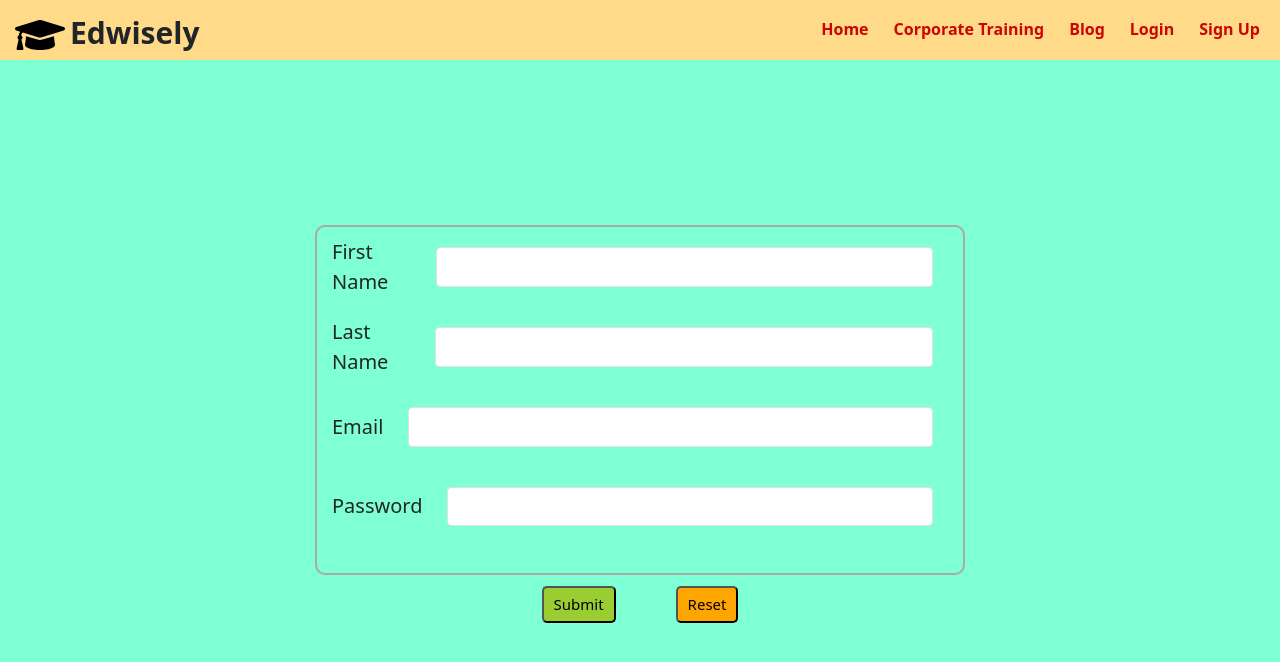
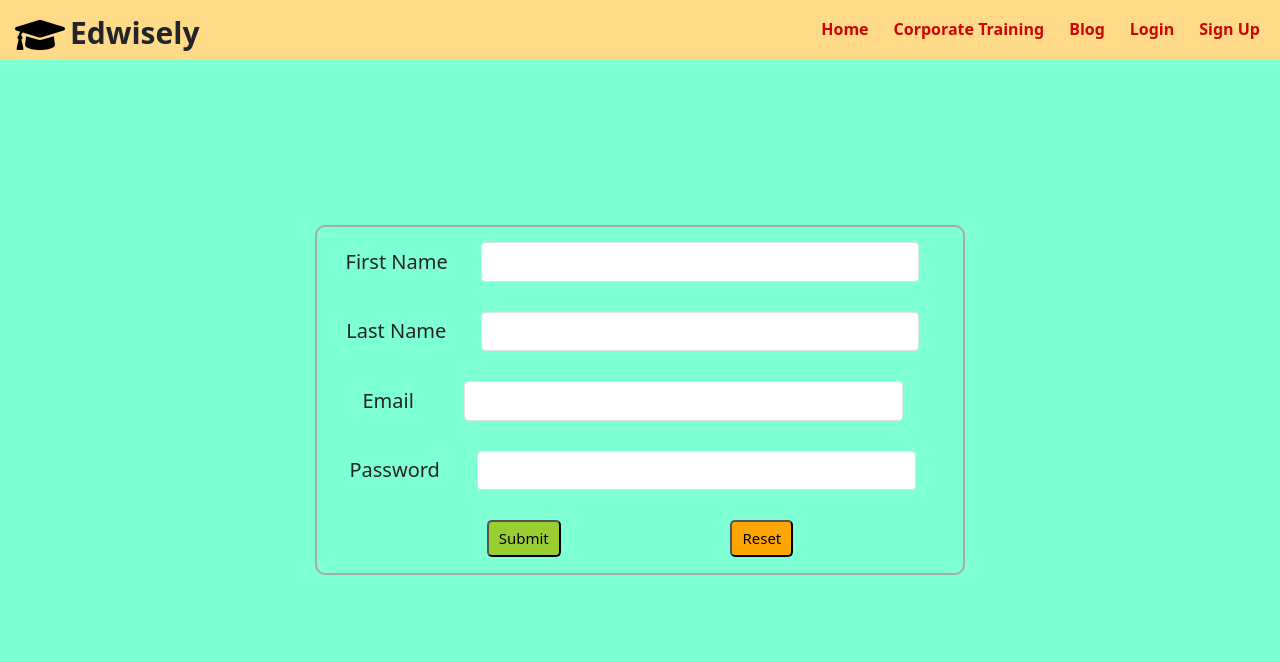
Before and after one commit to SureshReddy-Peram/learning-path, a React (Create React App) app: page /signup in a window 1280 px wide. Shown: the top 662 px of the page. Built offline with nearby package versions, Linux system fonts and the light colour scheme; a web font is replaced by a local one.

Commit message:
feature/css changed

```diff
--- a/src/components/login/Login.css
+++ b/src/components/login/Login.css
@@ -31,6 +31,7 @@ label{
 .btn {
     font-size: 20px;
     margin-left: 400px;
+    margin-top: 30px;
 }
 
 .wrap{
--- a/src/components/signup/SignUp.css
+++ b/src/components/signup/SignUp.css
@@ -11,8 +11,22 @@ button{
 
 button[type=submit] {
     background-color: yellowgreen;
+    margin-left: 400px;
 }
 
 button[type=reset] {
     background-color: orange;
 }
+
+.form-control{
+    width: 70%;
+}
+
+.form-group {
+    justify-content: space-evenly;
+    padding: 5px 10px;
+}
+
+.m-5 {
+    margin: 1rem!important;
+}
--- a/src/pages/IntroductionToCS.scss
+++ b/src/pages/IntroductionToCS.scss
@@ -1,4 +1,6 @@
-
+.training{
+    height: 100%;
+}
 .timeline{
     display: flex;
     width: 80%;
```
Also changed, not shown: src/components/signup/SignUp.jsx (+14 -5 lines).
